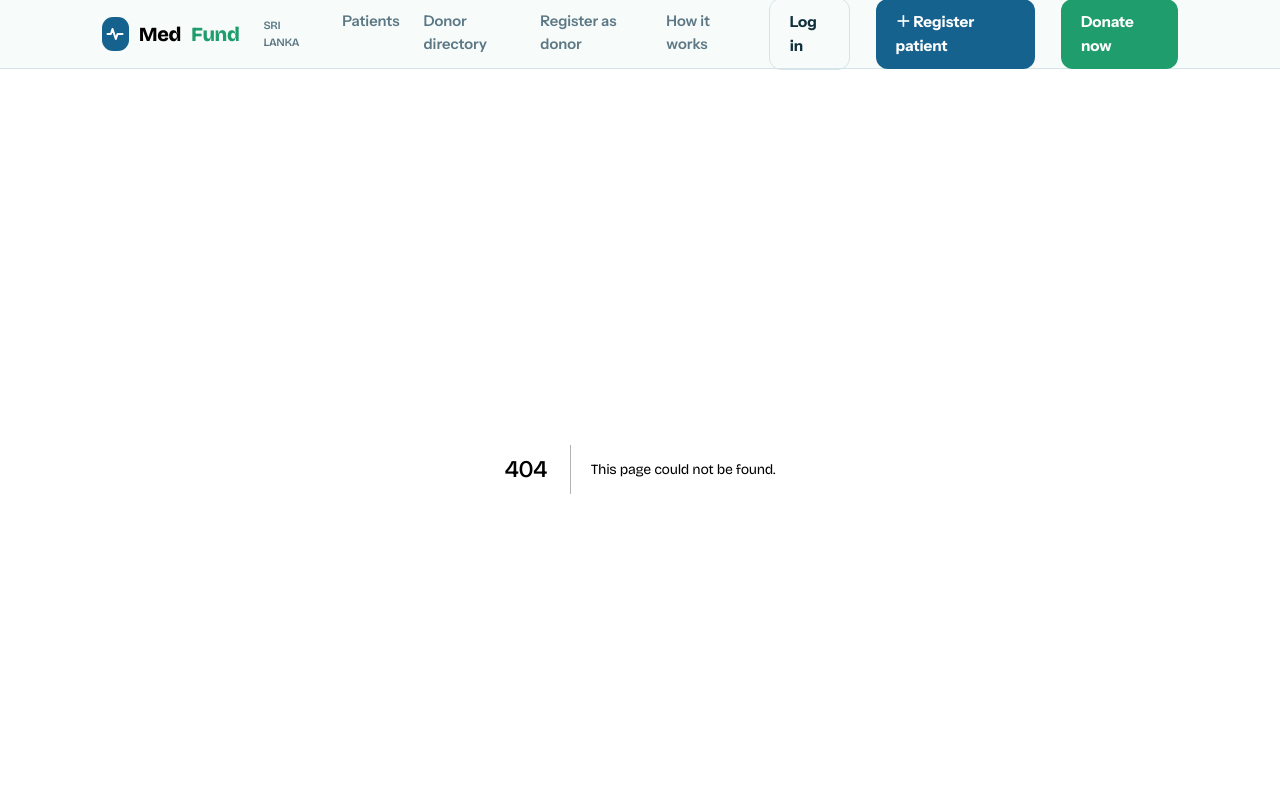
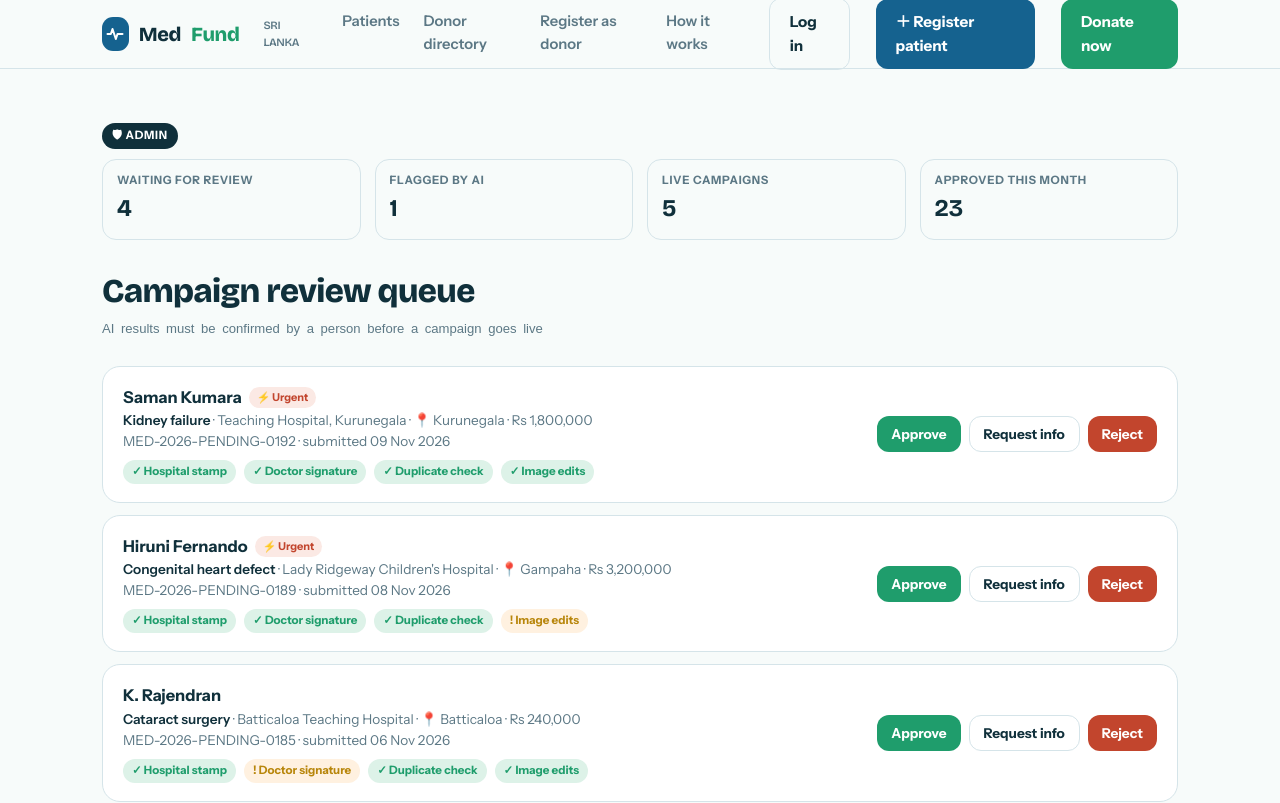
Before and after one commit to pasinduN/medfund-sri-lanka, a Next.js app in the folder frontend/: page /admin in a window 1280 px wide. Before the commit this address had no page. Shown: the top 803 px of the page. Built offline with nearby package versions, Linux system fonts and the light colour scheme.

Commit message:
Add admin review page

```diff
--- /dev/null
+++ b/frontend/app/admin/page.js
@@ -0,0 +1,22 @@
+import AdminReviewQueue from "@/components/AdminReviewQueue";
+import { getPendingApplications } from "@/lib/api";
+
+// Not linked anywhere and hidden from search engines.
+// Real protection comes later: the backend must check the user's ADMIN role (JWT) before sending this data.
+export const metadata = {
+  title: "Admin — MedFund Sri Lanka",
+  robots: { index: false, follow: false },
+};
+
+export default async function AdminPage() {
+  const applications = await getPendingApplications();
+
+  return (
+    <section>
+      <div className="wrap">
+        <span className="admin-badge">🛡 ADMIN</span>
+        <AdminReviewQueue applications={applications} />
+      </div>
+    </section>
+  );
+}
--- a/frontend/app/globals.css
+++ b/frontend/app/globals.css
@@ -379,3 +379,24 @@ main{animation:fade .35s ease}
 .role-pick label:has(input:checked){border-color:var(--green);background:var(--green-soft)}
 .role-pick input{display:none}
 @media(max-width:600px){.nav .nav-login{display:none}}
+
+/* ---------- admin ---------- */
+.admin-badge{display:inline-flex;align-items:center;gap:6px;background:var(--ink);color:#fff;font-size:.72rem;font-weight:800;letter-spacing:.06em;padding:4px 10px;border-radius:99px;margin-bottom:10px}
+.admin-stats{display:grid;grid-template-columns:repeat(4,1fr);gap:14px;margin-bottom:26px}
+.admin-stats .fact b{font-family:var(--display);font-size:1.5rem}
+.review{background:var(--card);border:1px solid var(--line);border-radius:18px;padding:18px 20px;display:grid;grid-template-columns:1fr auto;gap:14px;align-items:center}
+.review+.review{margin-top:12px}
+.review .checks{display:flex;gap:8px;flex-wrap:wrap;margin-top:8px}
+.check{font-size:.72rem;font-weight:700;padding:3px 9px;border-radius:99px}
+.check.pass{background:var(--green-soft);color:var(--green)}
+.check.warn{background:#FFF1E0;color:#B8860B}
+.check.fail{background:var(--urgent-soft);color:var(--urgent)}
+.review .actions{display:flex;gap:8px;flex-wrap:wrap;justify-content:flex-end}
+.review .actions .btn{padding:9px 14px;font-size:.85rem}
+.btn-red{background:var(--urgent);color:#fff}
+.btn-red:hover{background:#a63a25}
+.decision{font-weight:800;font-size:.85rem;padding:8px 14px;border-radius:12px}
+.decision.approved{background:var(--green-soft);color:var(--green)}
+.decision.rejected{background:var(--urgent-soft);color:var(--urgent)}
+.decision.info{background:var(--mist);color:var(--blue)}
+@media(max-width:700px){.admin-stats{grid-template-columns:1fr 1fr}.review{grid-template-columns:1fr}.review .actions{justify-content:flex-start}}
--- /dev/null
+++ b/frontend/components/AdminReviewQueue.js
@@ -0,0 +1,90 @@
+"use client";
+
+import { useState } from "react";
+import { formatRs } from "@/lib/format";
+
+const CHECK_LABELS = {
+  stamp: "Hospital stamp",
+  signature: "Doctor signature",
+  duplicate: "Duplicate check",
+  edits: "Image edits",
+};
+
+const ICONS = { pass: "✓", warn: "!", fail: "✕" };
+
+const DECISIONS = {
+  approved: "✓ Approved — campaign is live",
+  rejected: "✕ Rejected",
+  info: "✉ More documents requested",
+};
+
+export default function AdminReviewQueue({ applications }) {
+  const [decisions, setDecisions] = useState({});
+
+  // TODO: send each decision to PATCH /api/admin/applications/{id} once the backend exists
+  const decide = (id, decision) => setDecisions((prev) => ({ ...prev, [id]: decision }));
+
+  const pending = applications.filter((a) => !decisions[a.id]).length;
+  const flagged = applications.filter((a) => Object.values(a.checks).includes("fail")).length;
+
+  return (
+    <>
+      <div className="admin-stats">
+        <div className="fact"><span>Waiting for review</span><b>{pending}</b></div>
+        <div className="fact"><span>Flagged by AI</span><b>{flagged}</b></div>
+        <div className="fact"><span>Live campaigns</span><b>5</b></div>
+        <div className="fact"><span>Approved this month</span><b>{23 + Object.values(decisions).filter((d) => d === "approved").length}</b></div>
+      </div>
+
+      <div className="sec-head">
+        <div>
+          <h2>Campaign review queue</h2>
+          <span className="si">AI results must be confirmed by a person before a campaign goes live</span>
+        </div>
+      </div>
+
+      {applications.map((a) => {
+        const decision = decisions[a.id];
+        const hasFail = Object.values(a.checks).includes("fail");
+
+        return (
+          <div className="review" key={a.id}>
+            <div>
+              <div className="pname">
+                {a.name}
+                {a.urgent && <span className="vbadge" style={{ background: "var(--urgent-soft)", color: "var(--urgent)" }}>⚡ Urgent</span>}
+                {hasFail && <span className="vbadge" style={{ background: "var(--urgent-soft)", color: "var(--urgent)" }}>⚠ AI flagged</span>}
+              </div>
+              <div className="pmeta">
+                <b>{a.disease}</b> · {a.hospital} · 📍 {a.district} · {formatRs(a.need)}
+              </div>
+              <div className="pmeta">{a.id} · submitted {a.submitted}</div>
+              <div className="checks">
+                {Object.entries(a.checks).map(([key, result]) => (
+                  <span key={key} className={`check ${result}`}>{ICONS[result]} {CHECK_LABELS[key]}</span>
+                ))}
+              </div>
+            </div>
+
+            <div className="actions">
+              {decision ? (
+                <>
+                  <span className={`decision ${decision}`}>{DECISIONS[decision]}</span>
+                  <button className="btn btn-ghost" onClick={() => decide(a.id, undefined)}>Undo</button>
+                </>
+              ) : (
+                <>
+                  <button className="btn btn-green" onClick={() => decide(a.id, "approved")} disabled={hasFail} title={hasFail ? "Resolve AI flags first" : ""} style={hasFail ? { opacity: 0.45 } : undefined}>
+                    Approve
+                  </button>
+                  <button className="btn btn-ghost" onClick={() => decide(a.id, "info")}>Request info</button>
+                  <button className="btn btn-red" onClick={() => decide(a.id, "rejected")}>Reject</button>
+                </>
+              )}
+            </div>
+          </div>
+        );
+      })}
+    </>
+  );
+}
```
Also changed, not shown: frontend/lib/api.js.
